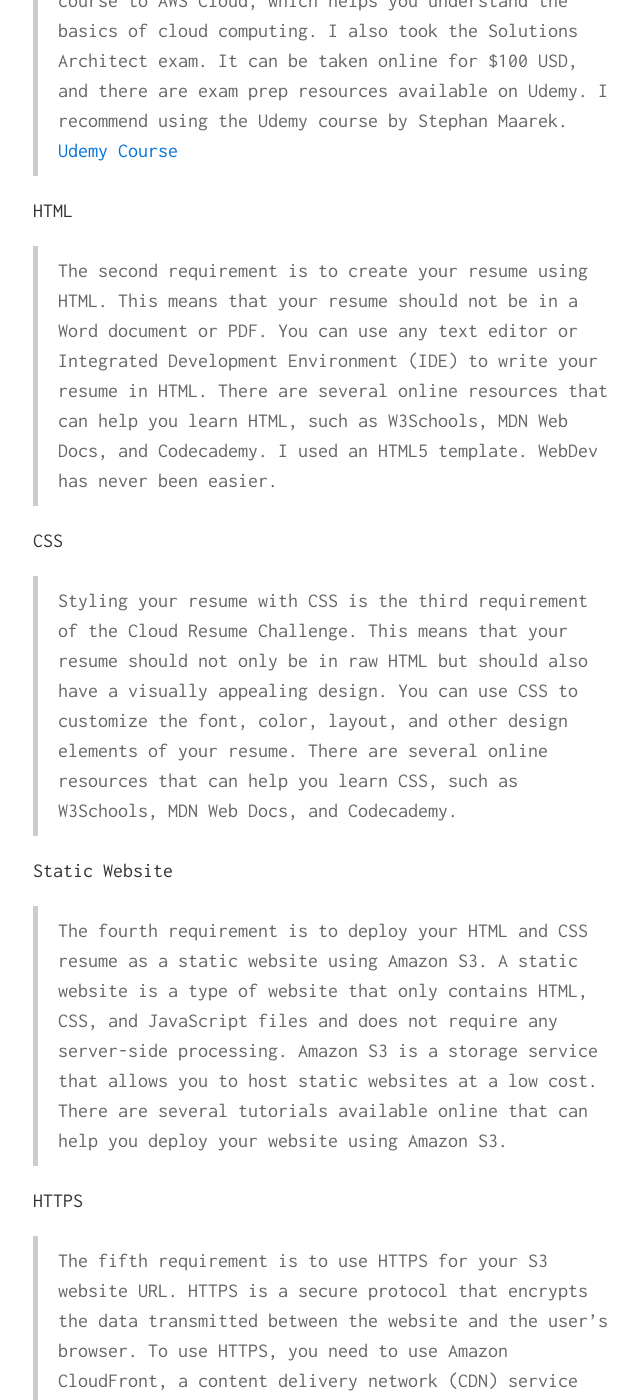
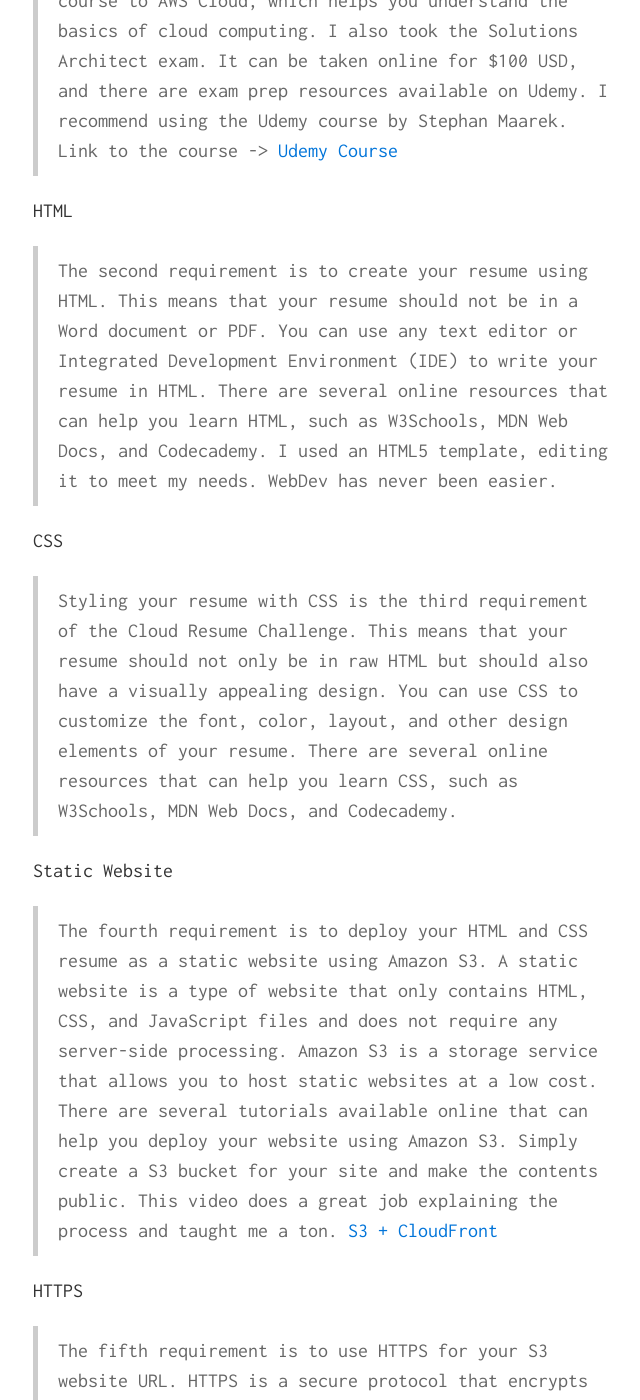
Before and after one commit to PendingUsername/PendingUsername.github.io, a Jekyll site: the page built from index.md, in a window 1280 px wide and 1400 px high, scrolled down 2856 px. Shown: the whole window, without its empty margins (307-947 px from the left). Built offline with Jekyll 4.4.1, drawn with Linux system fonts in a browser that asks for light colours; our own code applies the rules of GitHub Pages for plain Markdown files; some of the changed text lies outside the part shown.

Commit message:
Update index.md

```diff
--- a/index.md
+++ b/index.md
@@ -46,25 +46,35 @@ Route 53:
 The Cloud Resume Challenge is a project created by Forrest Brazeal. This challenge is a great opportunity for individuals to enhance their skills and knowledge on AWS services, particularly on serverless computing. In this blog post, we will discuss the different tasks that one needs to accomplish to complete the Cloud Resume Challenge.
 
 Certification
-> The first requirement for the Cloud Resume Challenge is to have an AWS Cloud Practitioner certification on your resume. This certification serves as an introductory course to AWS Cloud, which helps you understand the basics of cloud computing. I also took the Solutions Architect exam. It can be taken online for $100 USD, and there are exam prep resources available on Udemy. I recommend using the Udemy course by Stephan Maarek. [Udemy Course](https://www.udemy.com/share/106WtA3@_RiQLhVwYmyeFFkFwb0fSmBa5YSOv_MmpoiV40vPi8znRpovdV_bI34Y1nmZZ7igPg==/)
+> The first requirement for the Cloud Resume Challenge is to have an AWS Cloud Practitioner certification on your resume. This certification serves as an introductory course to AWS Cloud, which helps you understand the basics of cloud computing. I also took the Solutions Architect exam. It can be taken online for $100 USD, and there are exam prep resources available on Udemy. I recommend using the Udemy course by Stephan Maarek. Link to the course -> [Udemy Course](https://www.udemy.com/share/106WtA3@_RiQLhVwYmyeFFkFwb0fSmBa5YSOv_MmpoiV40vPi8znRpovdV_bI34Y1nmZZ7igPg==/)
 
 HTML
-> The second requirement is to create your resume using HTML. This means that your resume should not be in a Word document or PDF. You can use any text editor or Integrated Development Environment (IDE) to write your resume in HTML. There are several online resources that can help you learn HTML, such as W3Schools, MDN Web Docs, and Codecademy. I used an HTML5 template. WebDev has never been easier.
+> The second requirement is to create your resume using HTML. This means that your resume should not be in a Word document or PDF. You can use any text editor or Integrated Development Environment (IDE) to write your resume in HTML. There are several online resources that can help you learn HTML, such as W3Schools, MDN Web Docs, and Codecademy. I used an HTML5 template, editing it to meet my needs. WebDev has never been easier.
 
 CSS
 > Styling your resume with CSS is the third requirement of the Cloud Resume Challenge. This means that your resume should not only be in raw HTML but should also have a visually appealing design. You can use CSS to customize the font, color, layout, and other design elements of your resume. There are several online resources that can help you learn CSS, such as W3Schools, MDN Web Docs, and Codecademy.
 
 Static Website
-> The fourth requirement is to deploy your HTML and CSS resume as a static website using Amazon S3. A static website is a type of website that only contains HTML, CSS, and JavaScript files and does not require any server-side processing. Amazon S3 is a storage service that allows you to host static websites at a low cost. There are several tutorials available online that can help you deploy your website using Amazon S3.
+> The fourth requirement is to deploy your HTML and CSS resume as a static website using Amazon S3. A static website is a type of website that only contains HTML, CSS, and JavaScript files and does not require any server-side processing. Amazon S3 is a storage service that allows you to host static websites at a low cost. There are several tutorials available online that can help you deploy your website using Amazon S3. Simply create a S3 bucket for your site and make the contents public. This video does a great job explaining the process and taught me a ton. [S3 + CloudFront](https://www.youtube.com/watch?v=mls8tiiI3uc&t=580s)
 
 HTTPS
-> The fifth requirement is to use HTTPS for your S3 website URL. HTTPS is a secure protocol that encrypts the data transmitted between the website and the user's browser. To use HTTPS, you need to use Amazon CloudFront, a content delivery network (CDN) service that can distribute your website's content to users worldwide. There are several tutorials available online that can help you enable HTTPS for your S3 website using CloudFront.
+> The fifth requirement is to use HTTPS for your S3 website URL. HTTPS is a secure protocol that encrypts the data transmitted between the website and the user's browser. To use HTTPS, you need to use Amazon CloudFront, a content delivery network (CDN) service that can distribute your website's content to users worldwide. There are several tutorials available online that can help you enable HTTPS for your S3 website using CloudFront. [CloudFront](https://www.youtube.com/watch?v=mls8tiiI3uc&t=580s)
 
 DNS
-> The sixth requirement is to point a custom DNS domain name to the CloudFront distribution so that your resume can be accessed at a custom URL like my-c00l-resume-website.com. You can use Amazon Route 53 or any other DNS provider for this. Route 53 is a domain name system (DNS) service that allows you to register and manage domain names. There are several tutorials available online that can help you set up your custom DNS domain name using Route 53.
+> The sixth requirement is to point a custom DNS domain name to the CloudFront distribution so that your resume can be accessed at a custom URL like my-c00l-resume-website.com. You can use Amazon Route 53 or any other DNS provider for this. Route 53 is a domain name system (DNS) service that allows you to register and manage domain names. There are several tutorials available online that can help you set up your custom DNS domain name using Route 53. [Route 53](https://www.youtube.com/watch?v=mls8tiiI3uc&t=580s)
 
 Javascript
-> The seventh requirement is to include a visitor counter on your website that displays how many people have accessed your site. To achieve this, you need to write a bit of JavaScript code that counts the number of visitors and displays it on the website. There are several tutorials available online that can help you add a visitor counter using JavaScript.
+> The seventh requirement is to include a visitor counter on your website that displays how many people have accessed your site. To achieve this, you need to write a bit of JavaScript code that counts the number of visitors and displays it on the website. Create and index.js file, then call the script in your index.html. There are several tutorials available online that can help you add a visitor counter using JavaScript. Mine looked something like this:
+
+[ //counter
+const counter = document.querySelector(".counter-number");
+async function updateCounter() {
+    let response = await fetch("https://bvr4gvb3qbttgnl7fanvbxggkm0tbhmr.lambda-url.us-east-1.on.aws/");
+    let data = await response.json();
+    counter.innerHTML = `Views: ${data}`;
+}
+
+updateCounter(); ]
 
 Database
 > The eighth requirement is to store the visitor counter data in a database. For this challenge, it is suggested that you use Amazon DynamoDB, a fully managed NoSQL database service that can store and retrieve any amount of data. There are several tutorials available online that can help you set up and use DynamoDB for this challenge.
```
